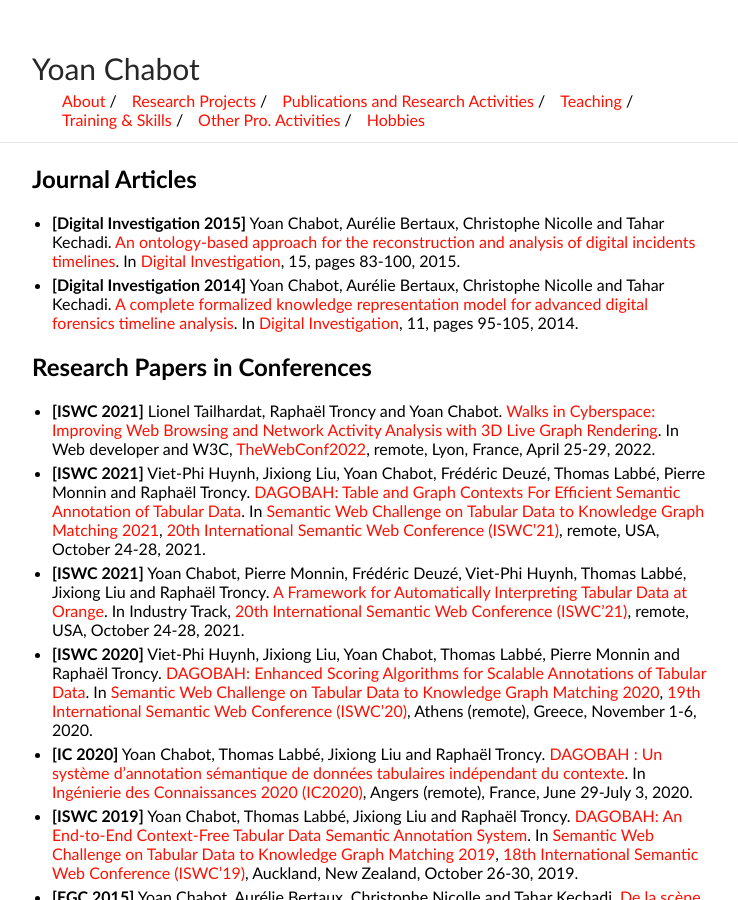
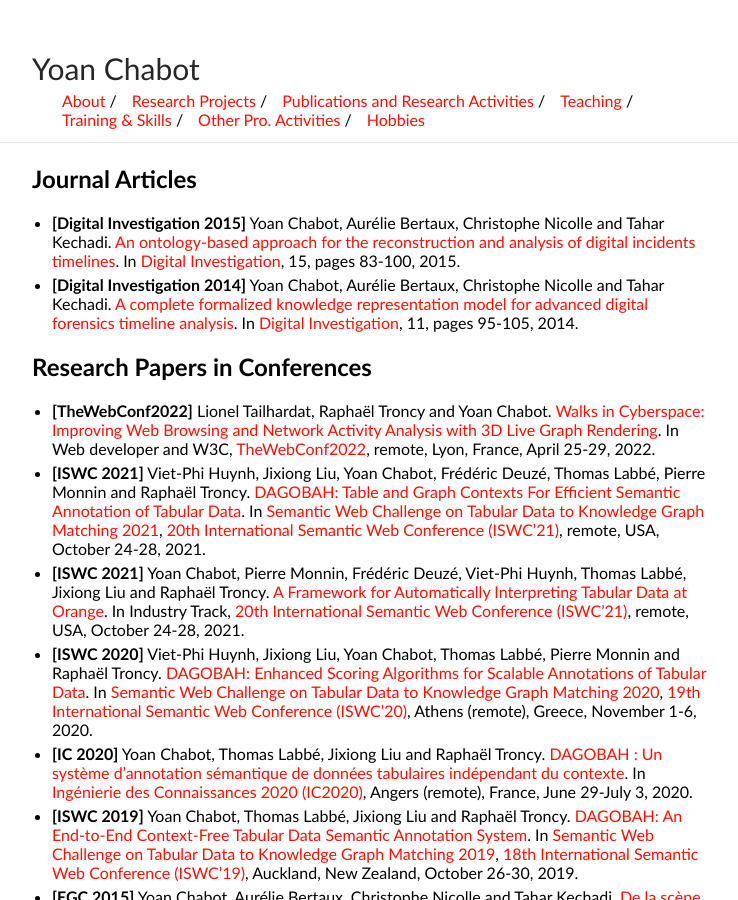
Before and after one commit to yoanchabot/yoanchabot.github.io, a Jekyll site: the page built from publications.md, in a window 1280 px wide and 900 px high. Shown: the whole window, without its empty margins (258-996 px from the left). Built offline with Jekyll 4.4.1, drawn with Linux system fonts in a browser that asks for light colours.

Commit message:
Update publications.md

```diff
--- a/publications.md
+++ b/publications.md
@@ -9,7 +9,7 @@ title: Publications
 * <b id="digital_investigation_2014">[Digital Investigation 2014]</b> Yoan Chabot, Aurélie Bertaux, Christophe Nicolle and Tahar Kechadi. [A complete formalized knowledge representation model for advanced digital forensics timeline analysis](https://github.com/yoanchabot/papers/raw/main/chabot2014a.pdf). In [Digital Investigation](https://www.sciencedirect.com/journal/digital-investigation), 11, pages 95-105, 2014.
 
 ## Research Papers in Conferences
-* <b id="thewebconf_2022">[ISWC 2021]</b> Lionel Tailhardat, Raphaël Troncy and Yoan Chabot. [Walks in Cyberspace: Improving Web Browsing and Network Activity Analysis with 3D Live Graph Rendering](https://github.com/yoanchabot/papers/raw/main/tailhardat2022.pdf). In Web developer and W3C, [TheWebConf2022](https://www2022.thewebconf.org), remote, Lyon, France, April 25-29, 2022.
+* <b id="thewebconf_2022">[TheWebConf2022]</b> Lionel Tailhardat, Raphaël Troncy and Yoan Chabot. [Walks in Cyberspace: Improving Web Browsing and Network Activity Analysis with 3D Live Graph Rendering](https://github.com/yoanchabot/papers/raw/main/tailhardat2022.pdf). In Web developer and W3C, [TheWebConf2022](https://www2022.thewebconf.org), remote, Lyon, France, April 25-29, 2022.
 * <b id="iswc_2021_b">[ISWC 2021]</b> Viet-Phi Huynh, Jixiong Liu, Yoan Chabot, Frédéric Deuzé, Thomas Labbé, Pierre Monnin and Raphaël Troncy. [DAGOBAH: Table and Graph Contexts For Efficient Semantic Annotation of Tabular Data](https://github.com/yoanchabot/papers/raw/main/huynh2021.pdf). In [Semantic Web Challenge on Tabular Data to Knowledge Graph Matching 2021](http://www.cs.ox.ac.uk/isg/challenges/sem-tab/2021/index.html), [20th International Semantic Web Conference (ISWC'21)](https://iswc2021.semanticweb.org/), remote, USA, October 24-28, 2021.
 * <b id="iswc_2021_a">[ISWC 2021]</b> Yoan Chabot, Pierre Monnin, Frédéric Deuzé, Viet-Phi Huynh, Thomas Labbé, Jixiong Liu and Raphaël Troncy. [A Framework for Automatically Interpreting Tabular Data at Orange](https://github.com/yoanchabot/papers/raw/main/chabot2021b.pdf). In Industry Track, [20th International Semantic Web Conference (ISWC'21)](https://iswc2021.semanticweb.org/), remote, USA, October 24-28, 2021.
 * <b id="iswc_2020">[ISWC 2020]</b> Viet-Phi Huynh, Jixiong Liu, Yoan Chabot, Thomas Labbé, Pierre Monnin and Raphaël Troncy. [DAGOBAH: Enhanced Scoring Algorithms for Scalable Annotations of Tabular Data](https://github.com/yoanchabot/papers/raw/main/huynh2020a.pdf). In [Semantic Web Challenge on Tabular Data to Knowledge Graph Matching 2020](http://www.cs.ox.ac.uk/isg/challenges/sem-tab/2020/index.html/), [19th International Semantic Web Conference (ISWC'20)](https://iswc2020.semanticweb.org/), Athens (remote), Greece, November 1-6, 2020.
```
